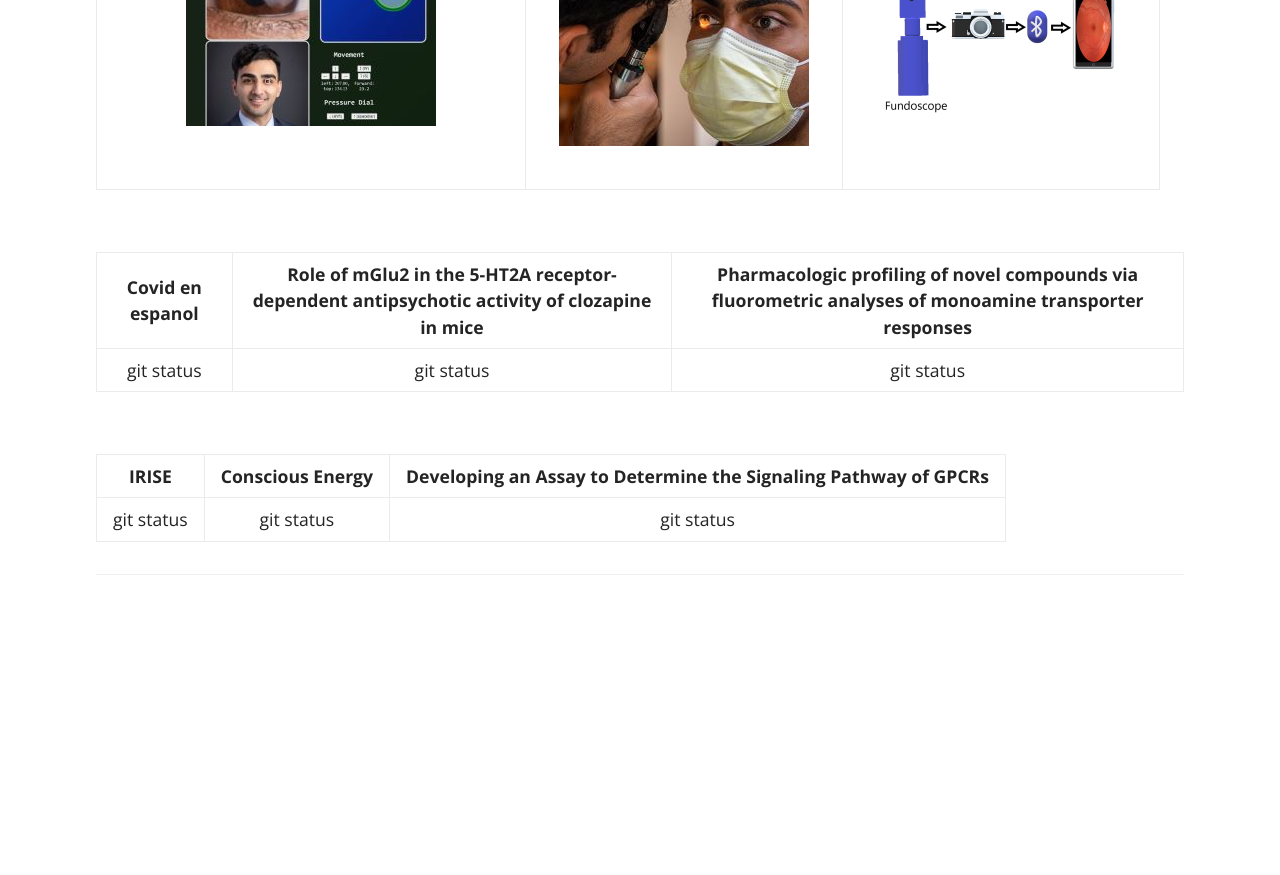
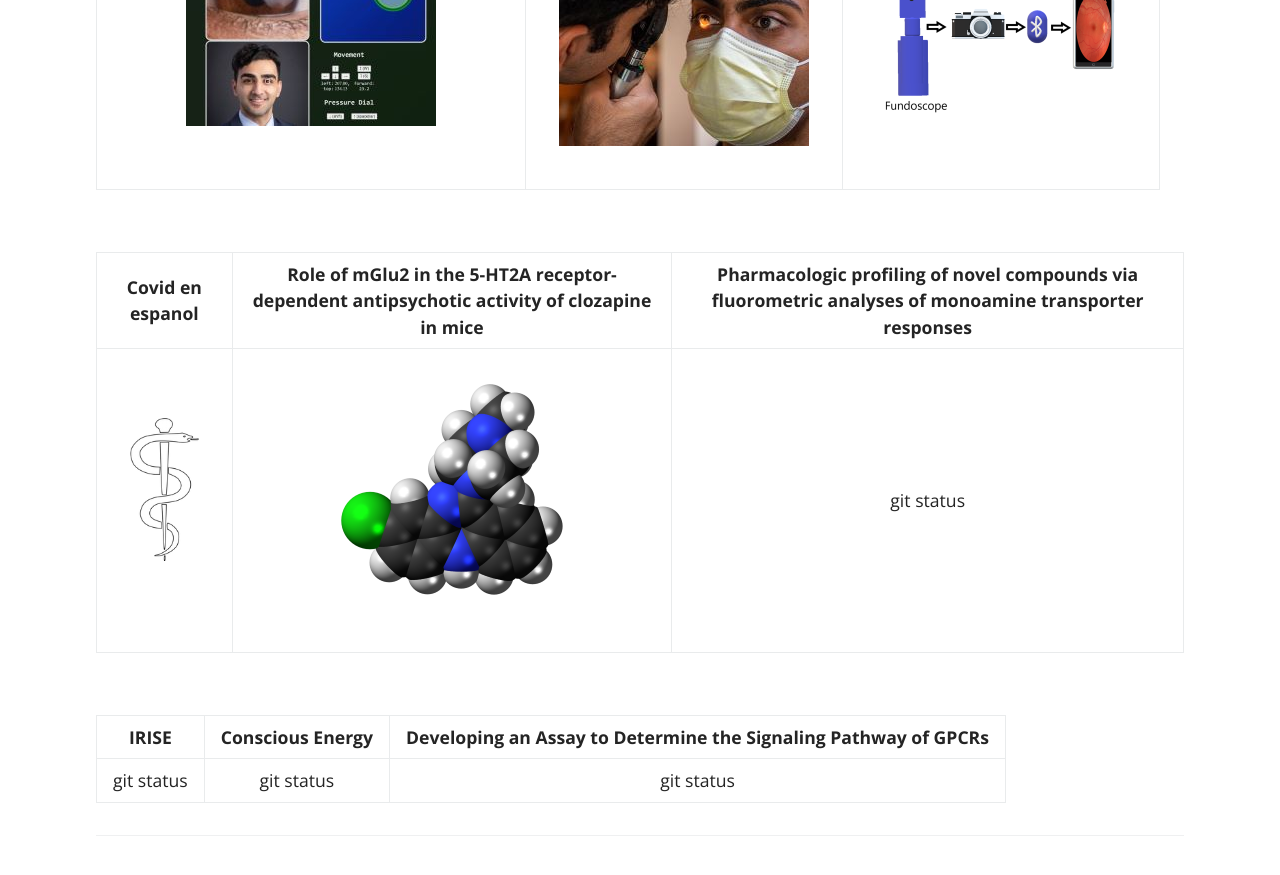
Before and after one commit to EyeCanDoIt/EyeCanDoIt.github.io, a Jekyll site: the page built from index.md, in a window 1280 px wide and 900 px high, scrolled down 1604 px. Shown: the top 875 px of the window. Built offline with Jekyll 4.4.1, drawn with Linux system fonts in a browser that asks for light colours; before the commit the page ends 2243 px from its top, so only the background shows below that.

Commit message:
Update index.md

```diff
--- a/index.md
+++ b/index.md
@@ -48,7 +48,7 @@
 
 | Covid en espanol | Role of mGlu2 in the 5-HT2A receptor-dependent antipsychotic activity of clozapine in mice | Pharmacologic profiling of novel compounds via fluorometric analyses of monoamine transporter responses |
 |     :---:    |     :---:      |     :---:     |
-| git status   | git status     | git status    |
+| <a href="gat" class="btn" style="color:#E0E0E0"><img src="https://EyeCanDoIt.github.io/Images/asclepius.png" alt="https://EyeCanDoIt.github.io/Images/asclepius.png" loading="lazy"></a>   | <a href="gat" class="btn" style="color:#E0E0E0"><img src="https://EyeCanDoIt.github.io/Images/Clozapine_3D_spacefill.png" alt="https://EyeCanDoIt.github.io/Images/Clozapine_3D_spacefill.png" loading="lazy"></a>    | git status    |
 
 <br>
 
```
